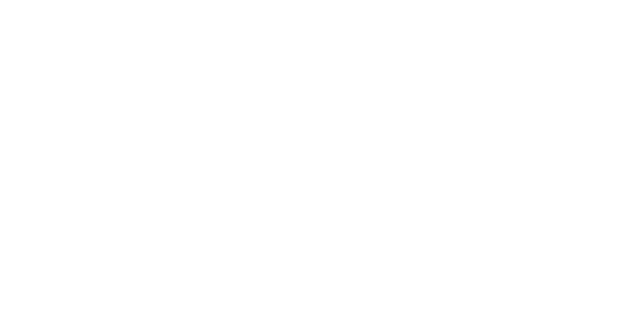
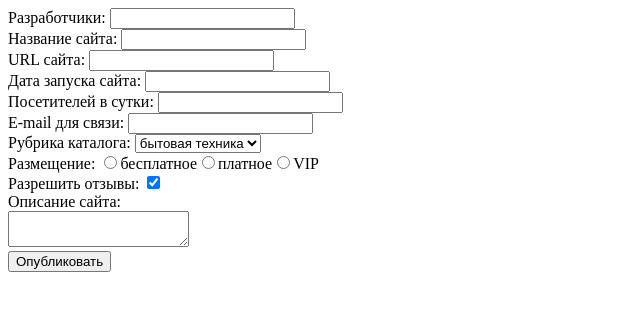
Before and after one commit to fahrenheit911/DYN_FORM, a plain HTML site: page VALID_FORM/index.html in a window 1280 px wide. Shown: the whole page, without its empty margins (0-640 px from the left). Drawn offline with Linux system fonts and the light colour scheme.

Commit message:
create form

```diff
--- a/VALID_FORM/index.html
+++ b/VALID_FORM/index.html
@@ -9,7 +9,7 @@
 </head>
 
 <body>
-
+	<script type='text/javascript' src='javascript.js'></script>
 </body>
 
 </html>
--- /dev/null
+++ b/VALID_FORM/javascript.js
@@ -0,0 +1,149 @@
+let formDef1 =
+	[
+		{ label: 'Разработчики: ', kind: 'longtext', name: 'devs' },
+		{ label: 'Название сайта: ', kind: 'longtext', name: 'sitename' },
+		{ label: 'URL сайта: ', kind: 'longtext', name: 'siteurl' },
+		{ label: 'Дата запуска сайта: ', kind: 'number', name: 'start' },
+		{ label: 'Посетителей в сутки: ', kind: 'number', name: 'visitors' },
+		{ label: 'E-mail для связи: ', kind: 'shorttext', name: 'email' },
+		{
+			label: 'Рубрика каталога: ', kind: 'combo', name: 'division',
+			variants: [{ text: 'здоровье', value: 1 }, { text: 'домашний уют', value: 2 }, { text: 'бытовая техника', value: 3 }]
+		},
+		{
+			label: 'Размещение: ', kind: 'radio', name: 'payment',
+			variants: [{ text: 'бесплатное', value: 1 }, { text: 'платное', value: 2 }, { text: 'VIP', value: 3 }]
+		},
+		{ label: 'Разрешить отзывы: ', kind: 'check', name: 'votes' },
+		{ label: 'Описание сайта: ', kind: 'memo', name: 'description' },
+		{ caption: 'Опубликовать', kind: 'submit' },
+	];
+
+function makeForm(FFF) {
+
+	let form = document.createElement("FORM");
+	form.id = "myForm";
+	form.action = "https://fe.it-academy.by/TestForm.php";
+	form.metod = "get";
+
+	document.body.appendChild(form);
+
+	for (let f = 0; f < FFF.length; f++) {
+		let formElm = FFF[f];
+		switch (formElm.kind) {
+
+			case 'longtext':
+				let labTx = document.createElement("LABEL");
+				labTx.innerHTML = formElm.label;
+				let inpTx = document.createElement("INPUT");
+				inpTx.type = "text";
+				inpTx.name = formElm.name;
+				labTx.appendChild(inpTx);
+				form.appendChild(labTx);
+				let x = document.createElement("BR");
+				labTx.appendChild(x);
+				break;
+
+			case 'number':
+				let labNb = document.createElement("LABEL");
+				labNb.innerHTML = formElm.label;
+				let inpNb = document.createElement("INPUT");
+				inpNb.type = "text";
+				inpNb.name = formElm.name;
+				labNb.appendChild(inpNb);
+				form.appendChild(labNb);
+				let x1 = document.createElement("BR");
+				labNb.appendChild(x1);
+				break;
+
+			case 'shorttext':
+				let labEm = document.createElement("LABEL");
+				labEm.innerHTML = formElm.label;
+				let inpEm = document.createElement("INPUT");
+				inpEm.type = 'text';
+				inpEm.name = formElm.name;
+				labEm.appendChild(inpEm);
+				form.appendChild(labEm);
+				let x2 = document.createElement("BR");
+				labEm.appendChild(x2);
+				break;
+
+			case 'combo':
+				let labSl = document.createElement("LABEL");
+				labSl.innerHTML = formElm.label;
+				let sel = document.createElement("SELECT");
+				sel.name = formElm.name;
+				for (let o = 0; o < formElm.variants.length; o++) {
+					let v = formElm.variants[o];
+					let opt = document.createElement("OPTION");
+					opt.innerHTML = v.text;
+					opt.value = v.value;
+					opt.setAttribute('selected', 'true');
+					sel.appendChild(opt);
+				}
+				labSl.appendChild(sel);
+				form.appendChild(labSl);
+				let x3 = document.createElement("BR");
+				labSl.appendChild(x3);
+				break;
+
+			case 'radio':
+				let labRd = document.createElement("LABEL");
+				labRd.innerHTML = formElm.label;
+				for (let r = 0; r < formElm.variants.length; r++) {
+					let w = formElm.variants[r];
+					let lbl = document.createElement("LABEL");
+					let inpRd = document.createElement("INPUT");
+					inpRd.type = 'radio';
+					inpRd.name = formElm.name;
+					let spn = document.createElement('SPAN');
+					spn.innerHTML = w.text;
+					inpRd.value = w.value;
+					lbl.appendChild(inpRd);
+					lbl.appendChild(spn);
+					labRd.appendChild(lbl);
+				}
+				form.appendChild(labRd);
+				let x4 = document.createElement("BR");
+				labRd.appendChild(x4);
+				break;
+
+			case 'check':
+				let labCh = document.createElement("LABEL");
+				labCh.innerHTML = formElm.label;
+				let inpCh = document.createElement("INPUT");
+				inpCh.type = 'checkbox';
+				inpCh.name = formElm.name;
+				inpCh.setAttribute('checked', 'true');
+				labCh.appendChild(inpCh);
+				form.appendChild(labCh);
+				let x5 = document.createElement("BR");
+				labCh.appendChild(x5);
+				break;
+
+			case 'memo':
+				let labAr = document.createElement("LABEL");
+				labAr.innerHTML = formElm.label + '<br/>';
+				let txAr = document.createElement("TEXTAREA");
+				txAr.type = 'text';
+				txAr.name = formElm.name;
+				labAr.appendChild(txAr);
+				form.appendChild(labAr);
+				let x6 = document.createElement("BR");
+				labAr.appendChild(x6);
+				break;
+
+			case 'submit':
+				let inpSb = document.createElement("INPUT");
+				inpSb.type = 'submit';
+				inpSb.value = formElm.caption;
+				form.appendChild(inpSb);
+				break;
+			default:
+		}
+	}
+	let x6 = document.createElement("BR");
+	document.body.appendChild(x6);
+}
+
+makeForm(formDef1);
```
